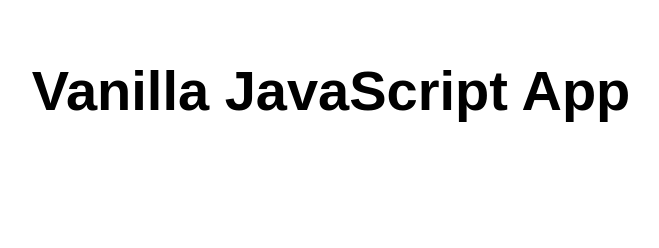
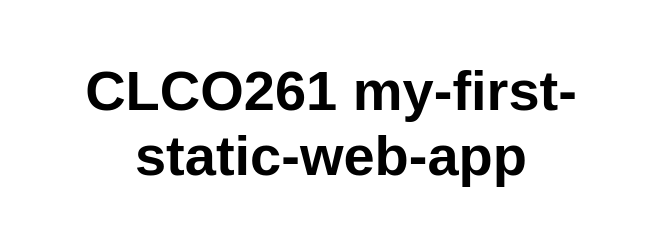
Before and after one commit to tubapablo/my-first-static-web-app, a plain HTML site: page index.html in a window 1280 px wide. Shown: the whole page, without its empty margins (309-968 px from the left). Drawn offline with Linux system fonts and the light colour scheme.

Commit message:
Update index.html

```diff
--- a/index.html
+++ b/index.html
@@ -10,7 +10,7 @@
 
 <body>
   <main>
-    <h1>Vanilla JavaScript App</h1>
+    <h1>CLCO261 my-first-static-web-app</h1>
   </main>
 </body>
 
```
